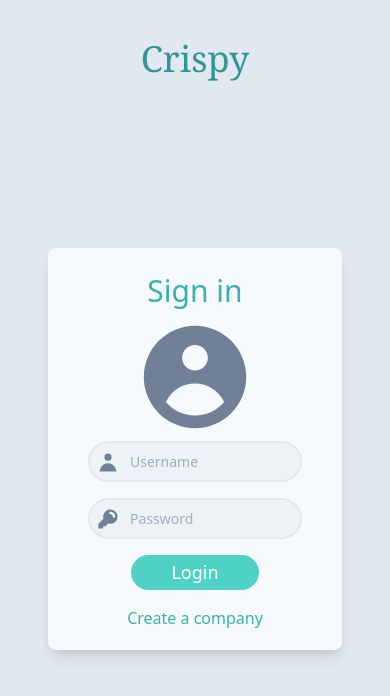
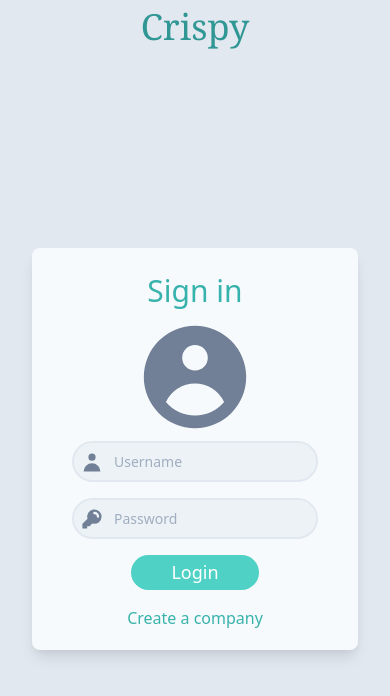
Before and after one commit to caioportela/crispy-employees, a Vue app in the folder client/: page /#/signin in a window 390 px wide. Shown: the top 696 px of the page. Built offline with nearby package versions, Linux system fonts and the light colour scheme; what @tailwindcss/custom-forms, vue-sweetalert2 would draw is missing.

Commit message:
feat: adjust responsive design

```diff
--- a/client/src/App.vue
+++ b/client/src/App.vue
@@ -1,5 +1,5 @@
 <template>
-  <div class="min-h-screen h-screen flex flex-col items-center text-gray-700 bg-gray-300 py-8 px-12">
+  <div class="min-h-screen h-screen flex flex-col items-center text-gray-700 bg-gray-300 lg:py-8 lg:px-12">
     <router-link to="/" class="font-serif text-teal-600 text-4xl" title="Home">
       <span v-if="showCompany">{{company.name}}</span>
       <span v-else>Crispy</span>
--- a/client/src/components/UserForm.vue
+++ b/client/src/components/UserForm.vue
@@ -1,5 +1,5 @@
 <template>
-  <div class="flex flex-col w-1/4 h-full relative">
+  <div class="flex flex-col xl:w-1/4 md:2/3 h-full relative">
     <router-link to="/" class="absolute text-gray-200 top-0 left-0 mt-2 ml-2 p-3" title="Home">
       <svg viewBox="0 0 20 20" fill="currentColor" class="arrow-left w-6 h-6">
         <path fill-rule="evenodd" d="M9.707 16.707a1 1 0 01-1.414 0l-6-6a1 1 0 010-1.414l6-6a1 1 0 011.414 1.414L5.414 9H17a1 1 0 110 2H5.414l4.293 4.293a1 1 0 010 1.414z" clip-rule="evenodd"></path>
--- a/client/src/views/Home.vue
+++ b/client/src/views/Home.vue
@@ -1,5 +1,5 @@
 <template>
-  <div class="flex flex-col w-1/4 h-full">
+  <div class="flex flex-col xl:w-1/4 md:2/3 h-full">
     <div class="flex-shrink-0 overflow-hidden text-center rounded-t-lg shadow-lg px-6 pt-5 bg-gray-100">
       <div class="flex items-center">
         <div class="flex-grow relative flex items-center">
```
